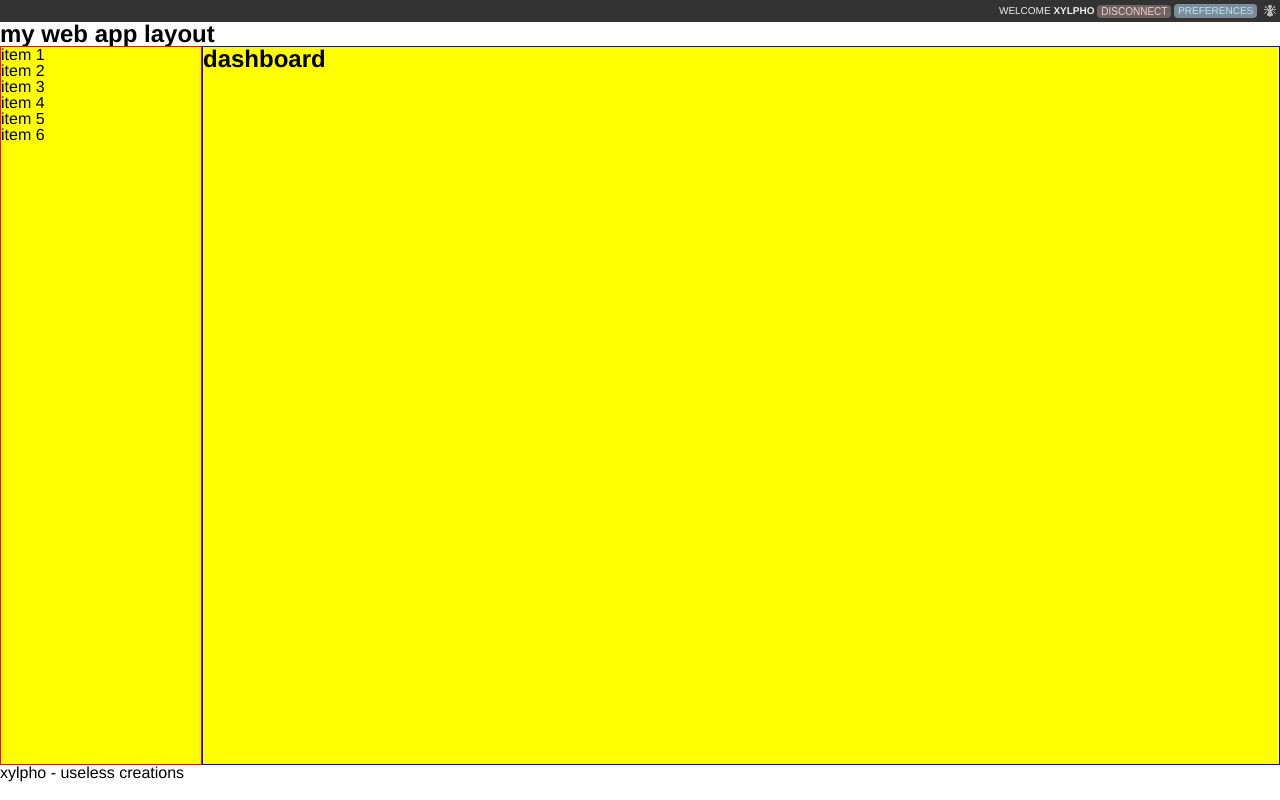
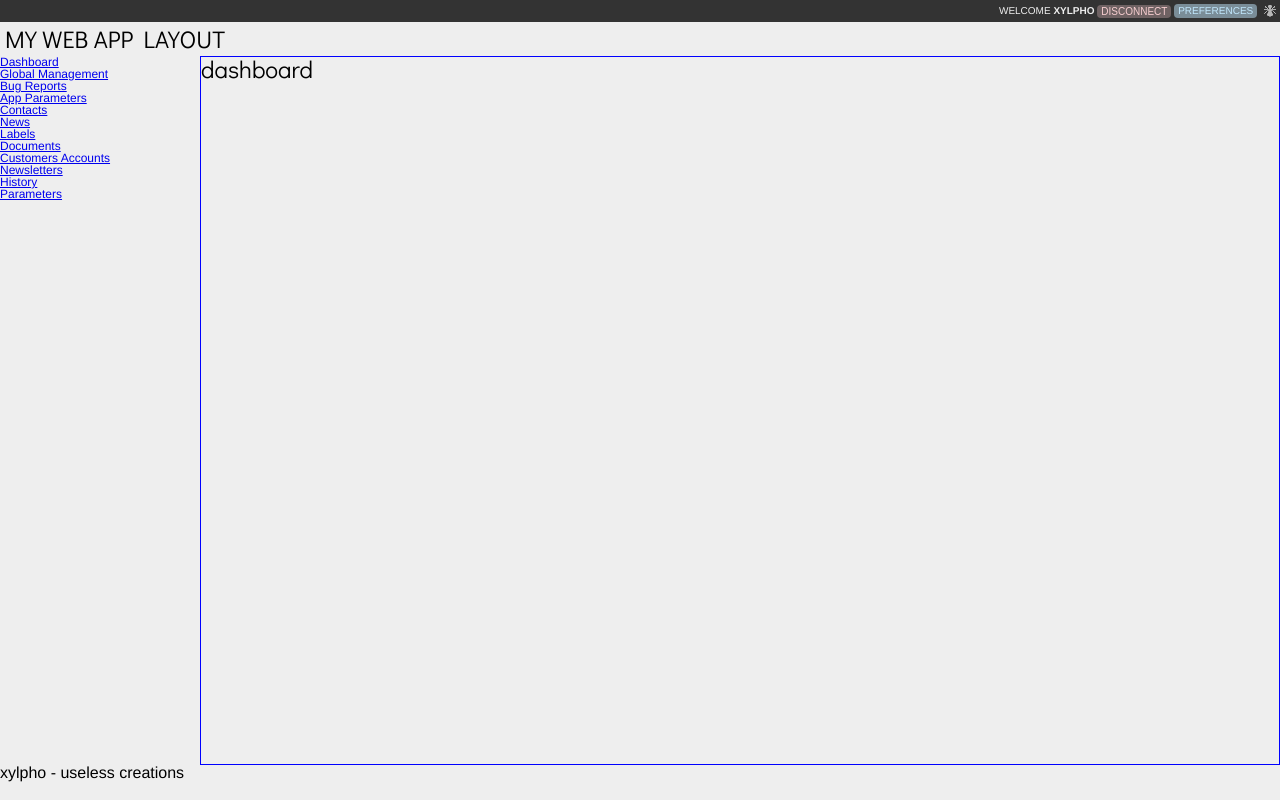
Before and after one commit to xylpho/dA-v3, a plain HTML site: page index.html in a window 1280 px wide. Drawn offline with nearby package versions, Linux system fonts and the light colour scheme.

Commit message:
nothing particular

```diff
--- a/css/master.css
+++ b/css/master.css
@@ -40,6 +40,12 @@ Gris
 
 body {
 	font: 100%/1 Helvetica, "Lucida Grande", arial, sans-serif;
+	background: rgb(238, 238, 238);
+}
+
+h1,h2,h3,h4,h5,h6 {
+	font-family: "Didact Gothic", helvetica, arial, sans-serif;
+	font-weight: normal;
 }
 
 li {
@@ -82,6 +88,9 @@ section.main nav {
 	display: -webkit-box;
 	display: -moz-box;
 	display: box;
+	-moz-box-orient: vertical;
+	-webkit-box-orient: vertical;
+	box-orient: vertical;
 
 }
 
@@ -109,11 +118,9 @@ header>nav {
 }
 
 section.main {
-	background: yellow;
 }
 
 section.main nav {
-	border: 1px solid red;
 	width: 200px;
 }
 
@@ -184,4 +191,28 @@ header>nav>form#bugreport button {
 header>nav>form#bugreport button:hover {
 	opacity: 1;
 }
+
+header>hgroup {
+	padding: 5px;
+	text-transform: uppercase;
+}
+
+header>hgroup>h1 {
+	vertical-align: middle;
+}
 /* @end */
+/* @group general menu design */
+section.main nav {
+	font-size: 12px;
+}
+
+
+
+nav>.global_nav {
+
+}
+
+nav>.app_tools {
+
+}
+/* @end */
--- a/index.html
+++ b/index.html
@@ -2,7 +2,10 @@
 <head>
 	<title></title>
 	<meta charset="utf-8">
+	<link href='http://fonts.googleapis.com/css?family=Didact+Gothic' rel='stylesheet' type='text/css'>
 	<link rel="stylesheet" href="css/master.css" type="text/css" media="screen">
+	<script src="https://ajax.googleapis.com/ajax/libs/jquery/1.6.0/jquery.min.js"></script>
+	<script src="https://ajax.googleapis.com/ajax/libs/jqueryui/1.8.12/jquery-ui.min.js"></script>
 </head>
 <body>
 	<section class="page">
@@ -23,13 +26,21 @@
 		</header>
 		<section class="main">
 			<nav>
-				<ul>
-					<li>item 1</li>
-					<li>item 2</li>
-					<li>item 3</li>
-					<li>item 4</li>
-					<li>item 5</li>
-					<li>item 6</li>
+				<ul class="global_nav">
+					<li><a href="#">Dashboard</a></li>
+					<li><a href="#">Global Management</a></li>
+					<li><a href="#">Bug Reports</a></li>
+					<li><a href="#">App Parameters</a></li>
+				</ul>
+				<ul class="app_tools">
+					<li><a href="#">Contacts</a></li>
+					<li><a href="#">News</a></li>
+					<li><a href="#">Labels</a></li>
+					<li><a href="#">Documents</a></li>
+					<li><a href="#">Customers Accounts</a></li>
+					<li><a href="#">Newsletters</a></li>
+					<li><a href="#">History</a></li>
+					<li><a href="#">Parameters</a></li>
 				</ul>
 			</nav>
 			<article><h2>dashboard</h2></article>
```
